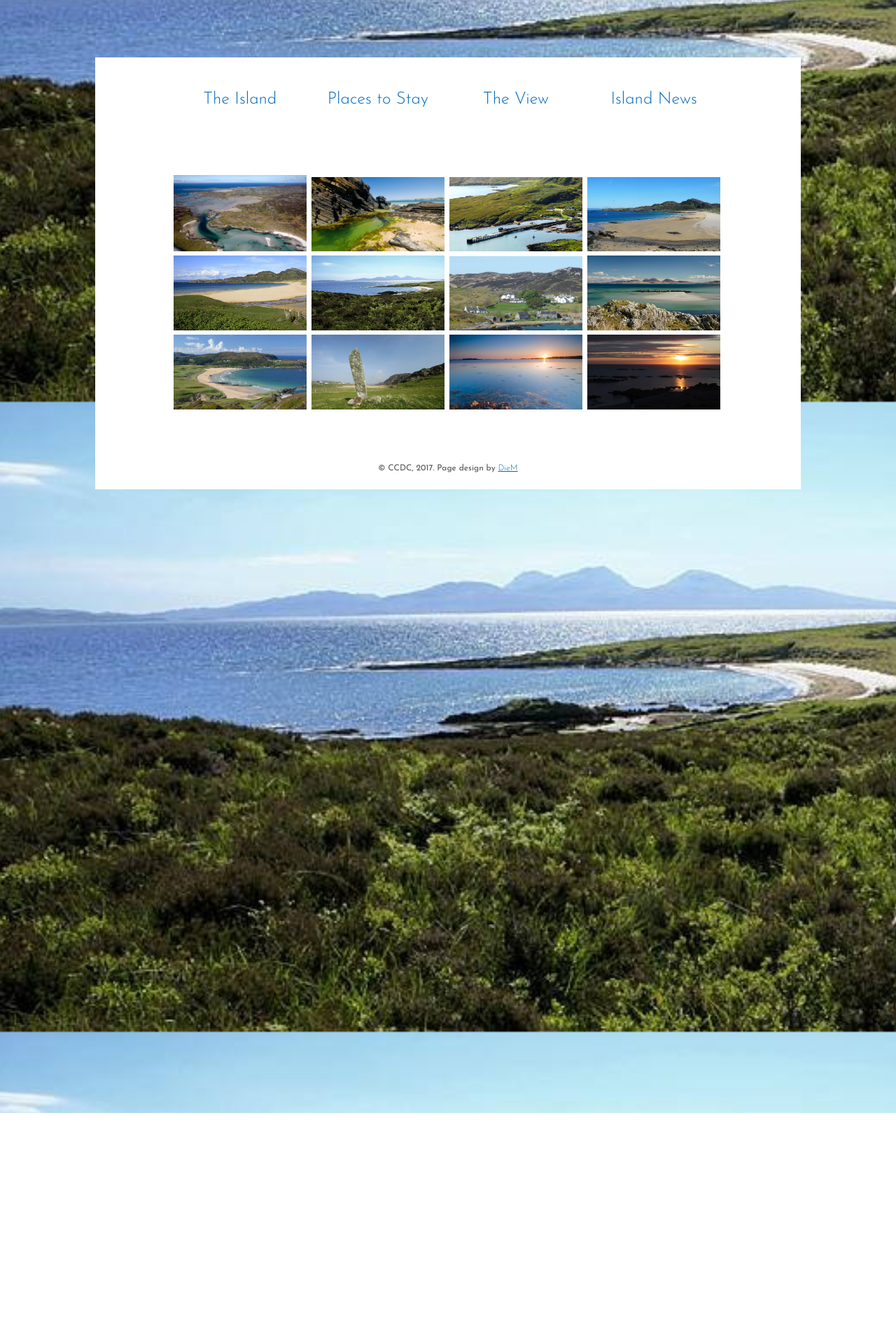
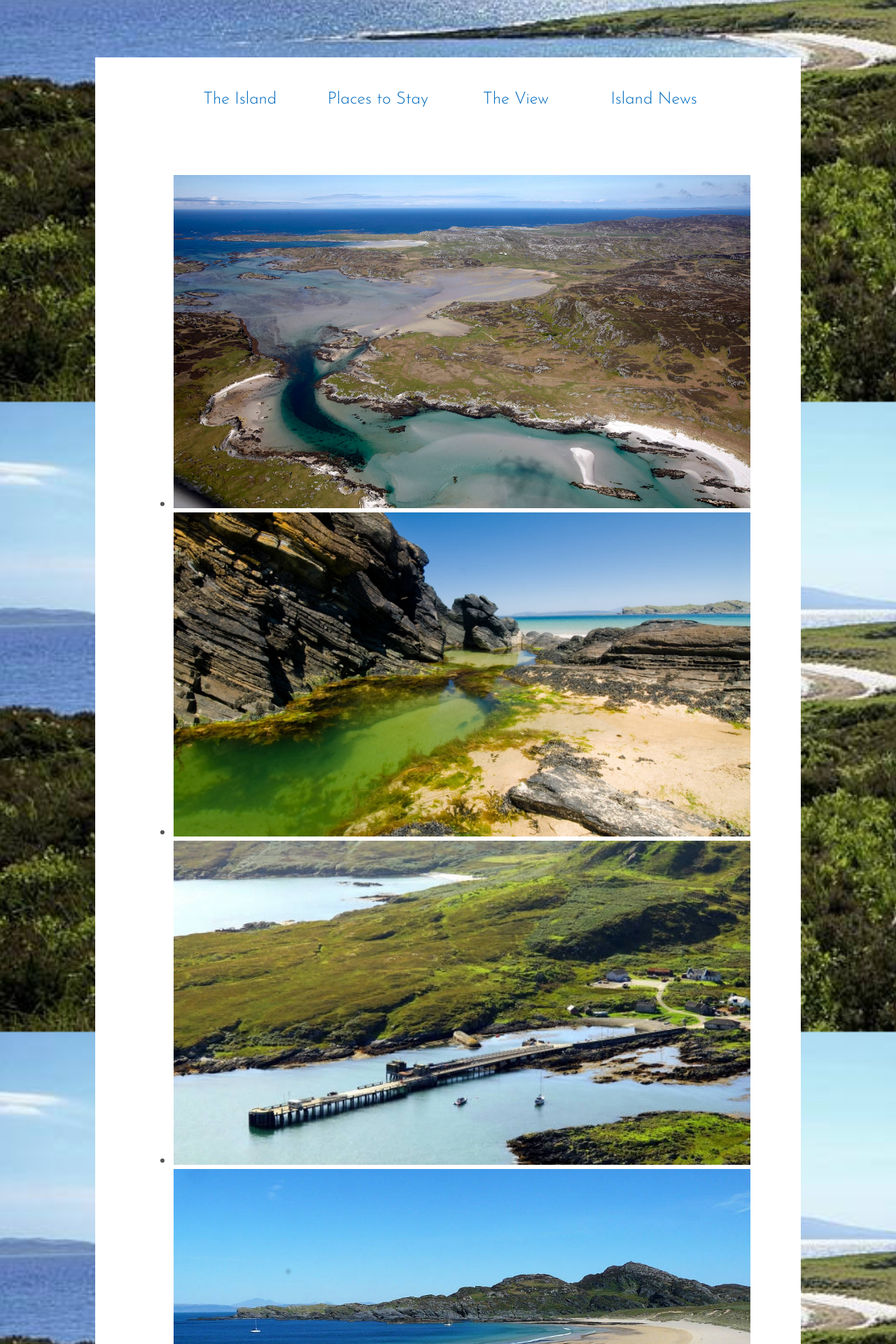
Before and after one commit to dmcnich/colonsay, a Jekyll site: the page built from gallery.md, in a window 1280 px wide. Shown: the part 326-2246 px from the top of the page at 70% size. Built offline with Jekyll 4.4.1, drawn with Linux system fonts in a browser that asks for light colours; before the commit the page ends 1916 px from its top, so only the background shows below that.

Commit message:
Move nav around, broaden gallery

```diff
--- a/main.scss
+++ b/main.scss
@@ -81,7 +81,7 @@ nav, section, footer {
  background:$back;
  padding:1em 3em;}
 
-ul li {
+nav ul li {
  display: inline-block;
  width:23%;
  margin:0;
@@ -104,7 +104,11 @@ a {
   color:$text;}}
 
 img {
-    width:100%
+    width:100%;
+}
+
+.issue {
+    width:75%;
 }
 
 @media only screen and (min-width:60rem) {
```
Also changed, not shown: corncrake.md (+2 -2 lines).
